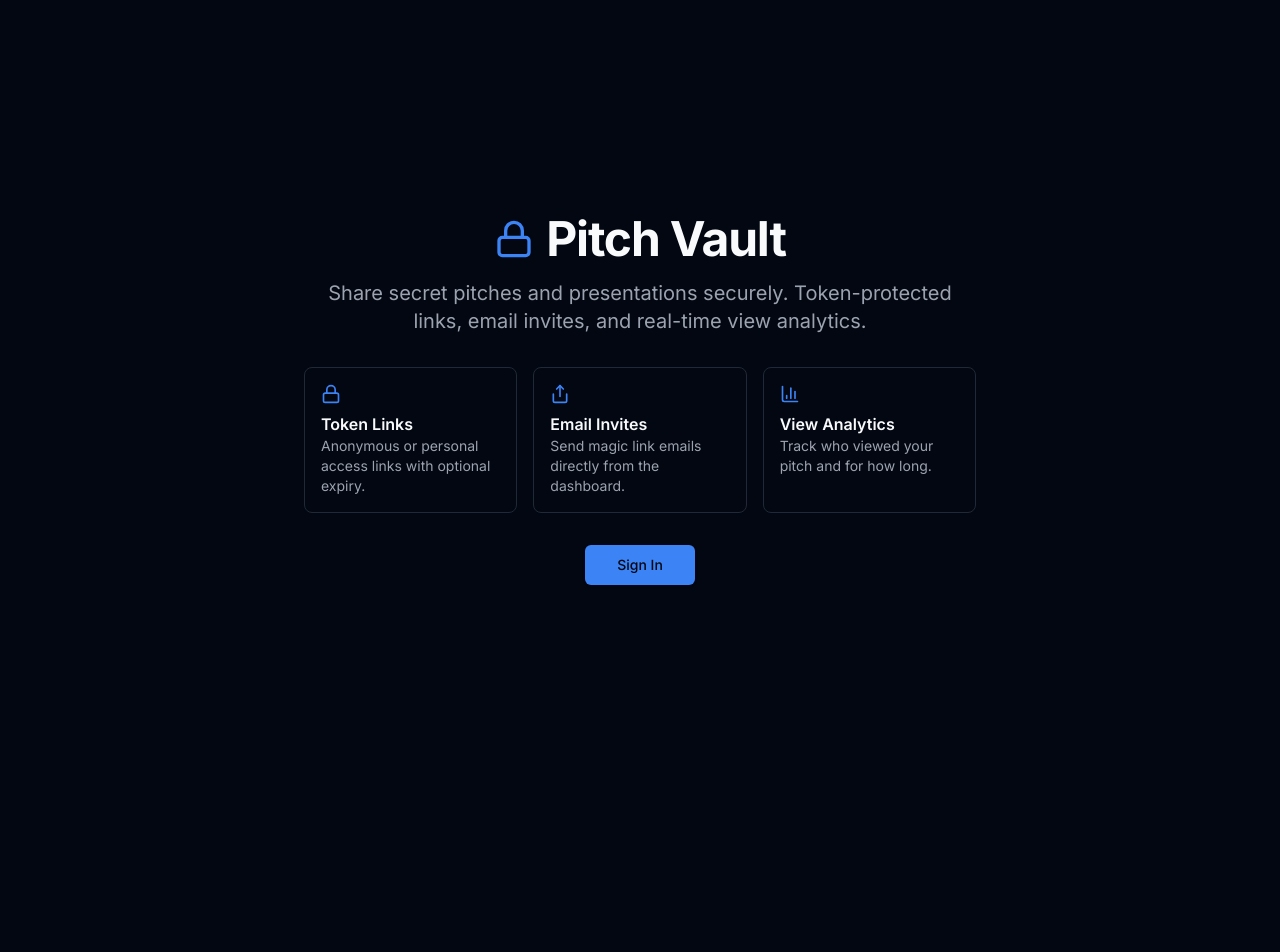
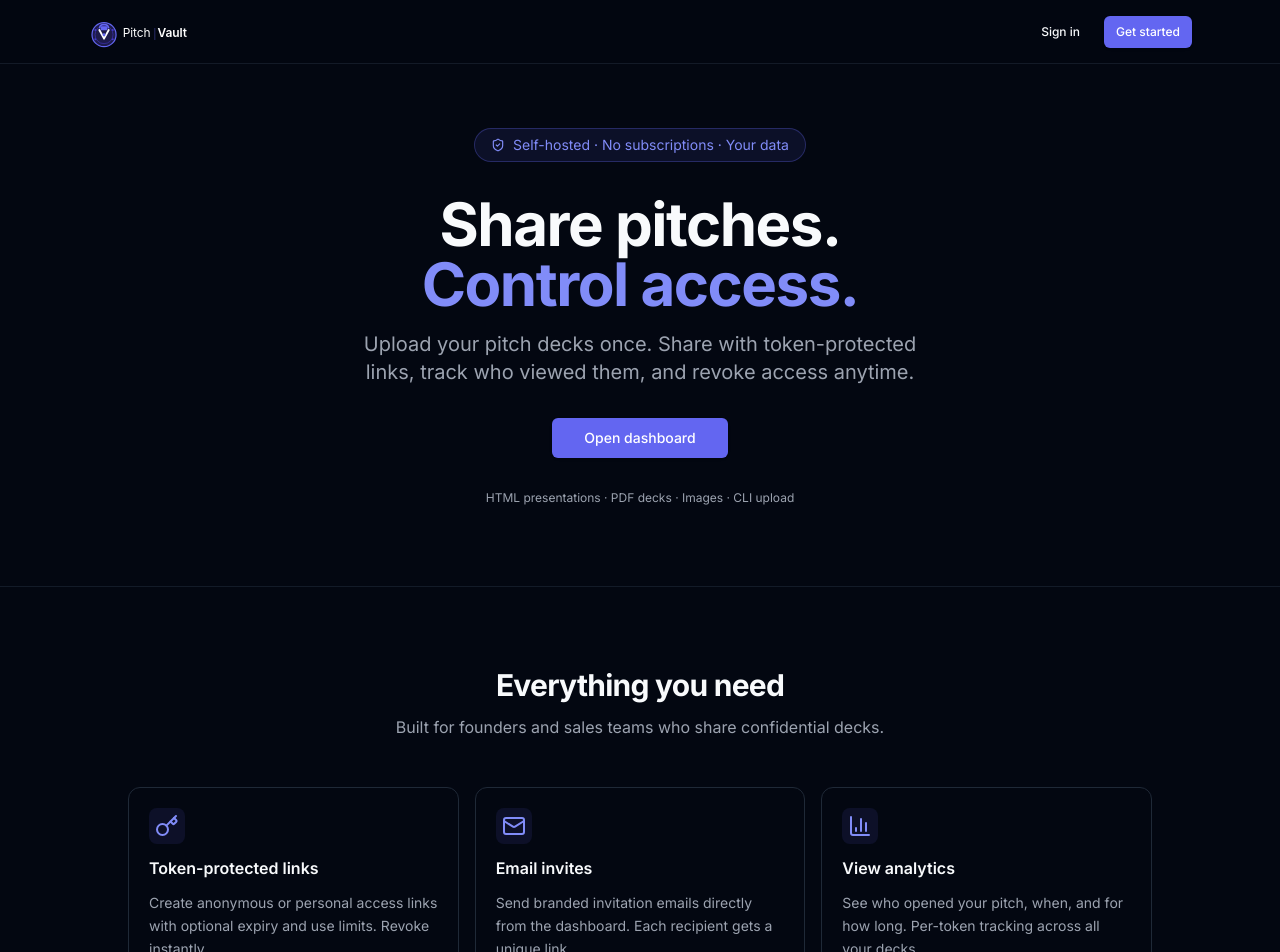
Before and after one commit to cbroberg/pitch, a Next.js app: page / in a window 1280 px wide. Shown: the top 952 px of the page. Before the commit the page ends 800 px from the top, so only its background shows below. Built offline with nearby package versions, Linux system fonts and the light colour scheme.

Commit message:
feat: add polished SaaS landing page with logo, features, how-it-works
Co-Authored-By: Claude Sonnet 4.6 <noreply@anthropic.com>

```diff
--- a/app/(marketing)/page.tsx
+++ b/app/(marketing)/page.tsx
@@ -1,52 +1,5 @@
-import Link from 'next/link';
-import { Button } from '@/components/ui/button';
-import { LockIcon, ShareIcon, BarChart3Icon } from 'lucide-react';
+import { SaasLanding } from '@/components/saas-landing';
 
 export default function LandingPage() {
-  return (
-    <main className="flex min-h-screen flex-col items-center justify-center bg-background px-4 text-center">
-      <div className="max-w-2xl space-y-8">
-        <div className="space-y-4">
-          <div className="flex items-center justify-center gap-3">
-            <LockIcon className="h-10 w-10 text-primary" />
-            <h1 className="text-5xl font-bold tracking-tight">Pitch Vault</h1>
-          </div>
-          <p className="text-xl text-muted-foreground">
-            Share secret pitches and presentations securely. Token-protected links,
-            email invites, and real-time view analytics.
-          </p>
-        </div>
-
-        <div className="grid grid-cols-1 gap-4 sm:grid-cols-3">
-          <div className="rounded-lg border bg-card p-4 text-left">
-            <LockIcon className="mb-2 h-5 w-5 text-primary" />
-            <h3 className="font-semibold">Token Links</h3>
-            <p className="text-sm text-muted-foreground">
-              Anonymous or personal access links with optional expiry.
-            </p>
-          </div>
-          <div className="rounded-lg border bg-card p-4 text-left">
-            <ShareIcon className="mb-2 h-5 w-5 text-primary" />
-            <h3 className="font-semibold">Email Invites</h3>
-            <p className="text-sm text-muted-foreground">
-              Send magic link emails directly from the dashboard.
-            </p>
-          </div>
-          <div className="rounded-lg border bg-card p-4 text-left">
-            <BarChart3Icon className="mb-2 h-5 w-5 text-primary" />
-            <h3 className="font-semibold">View Analytics</h3>
-            <p className="text-sm text-muted-foreground">
-              Track who viewed your pitch and for how long.
-            </p>
-          </div>
-        </div>
-
-        <div className="flex items-center justify-center gap-4">
-          <Button asChild size="lg">
-            <Link href="/login">Sign In</Link>
-          </Button>
-        </div>
-      </div>
-    </main>
-  );
+  return <SaasLanding />;
 }
--- /dev/null
+++ b/components/saas-landing.tsx
@@ -0,0 +1,203 @@
+'use client';
+
+import { useState } from 'react';
+import Link from 'next/link';
+import Image from 'next/image';
+import { Button } from '@/components/ui/button';
+import {
+  KeyIcon,
+  MailIcon,
+  BarChart3Icon,
+  ShieldCheckIcon,
+  UploadCloudIcon,
+  EyeIcon,
+  Menu,
+  X,
+} from 'lucide-react';
+
+export function SaasLanding() {
+  return (
+    <div className="min-h-screen bg-background text-foreground overflow-x-hidden">
+      <Navbar />
+      <main>
+        <HeroSection />
+        <FeaturesSection />
+        <HowItWorksSection />
+      </main>
+      <FooterSection />
+    </div>
+  );
+}
+
+function Navbar() {
+  const [mobileOpen, setMobileOpen] = useState(false);
+
+  return (
+    <nav className="fixed top-0 w-full z-50 bg-background/80 backdrop-blur-xl border-b border-border/60 h-16 flex items-center">
+      <div className="max-w-6xl mx-auto px-4 sm:px-6 w-full flex justify-between items-center">
+        <a href="#" onClick={(e) => { e.preventDefault(); window.scrollTo({ top: 0, behavior: 'smooth' }); }}>
+          <Image src="/logo.svg" alt="Pitch Vault" width={140} height={32} className="h-8 w-auto" unoptimized />
+        </a>
+
+        <div className="hidden md:flex items-center gap-3">
+          <Button variant="ghost" size="sm" asChild>
+            <Link href="/login">Sign in</Link>
+          </Button>
+          <Button size="sm" className="bg-indigo-500 hover:bg-indigo-600 text-white" asChild>
+            <Link href="/login">Get started</Link>
+          </Button>
+        </div>
+
+        <button className="md:hidden text-muted-foreground" onClick={() => setMobileOpen(!mobileOpen)}>
+          {mobileOpen ? <X className="h-5 w-5" /> : <Menu className="h-5 w-5" />}
+        </button>
+      </div>
+
+      {mobileOpen && (
+        <div className="absolute top-16 left-0 w-full bg-card border-b border-border p-4 flex flex-col gap-3 md:hidden shadow-lg">
+          <Link href="/login" className="flex items-center justify-center border border-border py-2 rounded-lg font-medium">
+            Sign in
+          </Link>
+          <Link href="/login" className="w-full bg-indigo-500 text-white py-2 rounded-lg font-medium text-center block">
+            Get started
+          </Link>
+        </div>
+      )}
+    </nav>
+  );
+}
+
+function HeroSection() {
+  return (
+    <section className="pt-32 pb-20 px-4 text-center">
+      <div className="max-w-3xl mx-auto space-y-8">
+        <div className="inline-flex items-center gap-2 rounded-full border border-indigo-500/30 bg-indigo-500/10 px-4 py-1.5 text-sm text-indigo-400">
+          <ShieldCheckIcon className="h-3.5 w-3.5" />
+          Self-hosted · No subscriptions · Your data
+        </div>
+
+        <div className="space-y-4">
+          <h1 className="text-5xl sm:text-6xl font-bold tracking-tight">
+            Share pitches.<br />
+            <span className="text-indigo-400">Control access.</span>
+          </h1>
+          <p className="text-xl text-muted-foreground max-w-xl mx-auto">
+            Upload your pitch decks once. Share with token-protected links,
+            track who viewed them, and revoke access anytime.
+          </p>
+        </div>
+
+        <div className="flex items-center justify-center gap-4">
+          <Button size="lg" className="bg-indigo-500 hover:bg-indigo-600 text-white px-8" asChild>
+            <Link href="/login">Open dashboard</Link>
+          </Button>
+        </div>
+
+        <p className="text-xs text-muted-foreground">
+          HTML presentations · PDF decks · Images · CLI upload
+        </p>
+      </div>
+    </section>
+  );
+}
+
+const features = [
+  {
+    icon: KeyIcon,
+    title: 'Token-protected links',
+    description: 'Create anonymous or personal access links with optional expiry and use limits. Revoke instantly.',
+  },
+  {
+    icon: MailIcon,
+    title: 'Email invites',
+    description: 'Send branded invitation emails directly from the dashboard. Each recipient gets a unique link.',
+  },
+  {
+    icon: BarChart3Icon,
+    title: 'View analytics',
+    description: 'See who opened your pitch, when, and for how long. Per-token tracking across all your decks.',
+  },
+  {
+    icon: UploadCloudIcon,
+    title: 'CLI upload',
+    description: 'Push pitch decks from the terminal with `pitch push`. Integrates into your existing workflow.',
+  },
+  {
+    icon: EyeIcon,
+    title: 'Inline viewer',
+    description: 'HTML presentations run in a sandboxed iframe. PDFs embed natively. No downloads required.',
+  },
+  {
+    icon: ShieldCheckIcon,
+    title: 'Self-hosted',
+    description: 'Runs on Fly.io or your own server. SQLite storage. Your pitches never leave your infrastructure.',
+  },
+];
+
+function FeaturesSection() {
+  return (
+    <section id="features" className="py-20 px-4 border-t border-border/60">
+      <div className="max-w-5xl mx-auto space-y-12">
+        <div className="text-center space-y-3">
+          <h2 className="text-3xl font-bold tracking-tight">Everything you need</h2>
+          <p className="text-muted-foreground">Built for founders and sales teams who share confidential decks.</p>
+        </div>
+
+        <div className="grid grid-cols-1 sm:grid-cols-2 lg:grid-cols-3 gap-4">
+          {features.map((f) => (
+            <div key={f.title} className="rounded-xl border border-border bg-card p-5 space-y-3">
+              <div className="w-9 h-9 rounded-lg bg-indigo-500/10 flex items-center justify-center">
+                <f.icon className="h-4.5 w-4.5 text-indigo-400" />
+              </div>
+              <h3 className="font-semibold">{f.title}</h3>
+              <p className="text-sm text-muted-foreground leading-relaxed">{f.description}</p>
+            </div>
+          ))}
+        </div>
+      </div>
+    </section>
+  );
+}
+
+function HowItWorksSection() {
+  const steps = [
+    { n: '01', title: 'Upload your pitch', body: 'Drag in an HTML folder, PDF, or image. The CLI lets you push directly from your terminal.' },
+    { n: '02', title: 'Create an access link', body: 'Generate a token link — anonymous for broad sharing, or personal tied to a specific email.' },
+    { n: '03', title: 'Share & track', body: 'Send the link or email it directly. Watch view events roll in with timestamps and duration.' },
+  ];
+
+  return (
+    <section className="py-20 px-4 border-t border-border/60">
+      <div className="max-w-4xl mx-auto space-y-12">
+        <div className="text-center space-y-3">
+          <h2 className="text-3xl font-bold tracking-tight">How it works</h2>
+        </div>
+        <div className="grid grid-cols-1 md:grid-cols-3 gap-8">
+          {steps.map((s) => (
+            <div key={s.n} className="space-y-3">
+              <span className="text-4xl font-bold text-indigo-500/30">{s.n}</span>
+              <h3 className="font-semibold text-lg">{s.title}</h3>
+              <p className="text-sm text-muted-foreground leading-relaxed">{s.body}</p>
+            </div>
+          ))}
+        </div>
+        <div className="flex justify-center pt-4">
+          <Button size="lg" className="bg-indigo-500 hover:bg-indigo-600 text-white px-10" asChild>
+            <Link href="/login">Open dashboard →</Link>
+          </Button>
+        </div>
+      </div>
+    </section>
+  );
+}
+
+function FooterSection() {
+  return (
+    <footer className="border-t border-border/60 py-8 px-4">
+      <div className="max-w-6xl mx-auto flex flex-col sm:flex-row items-center justify-between gap-4 text-sm text-muted-foreground">
+        <Image src="/logo.svg" alt="Pitch Vault" width={100} height={24} className="h-6 w-auto opacity-60" unoptimized />
+        <p>Pitch Vault by Broberg · Self-hosted</p>
+      </div>
+    </footer>
+  );
+}
```
